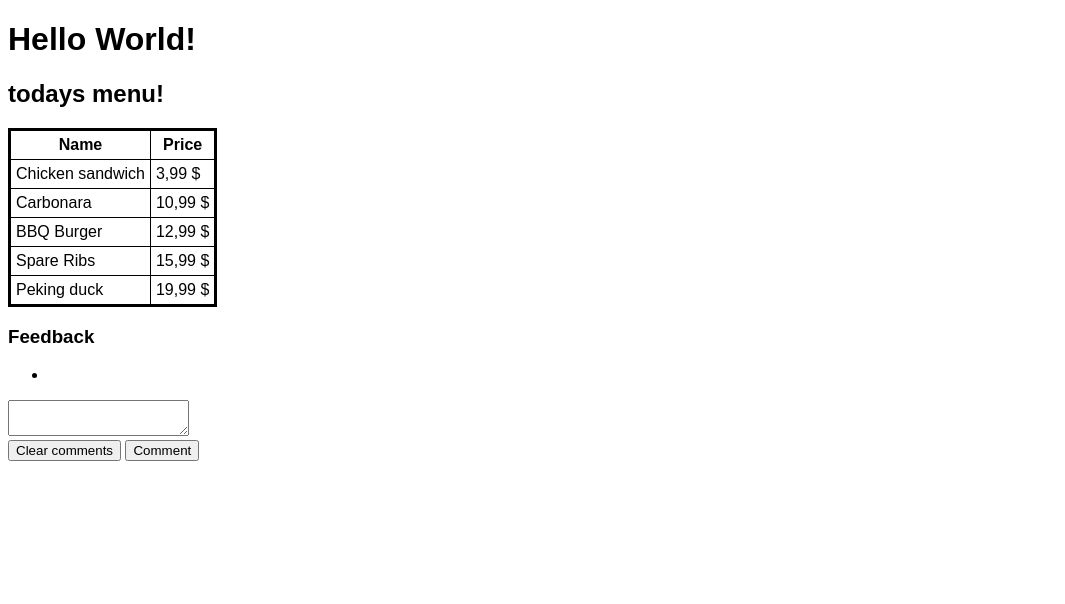
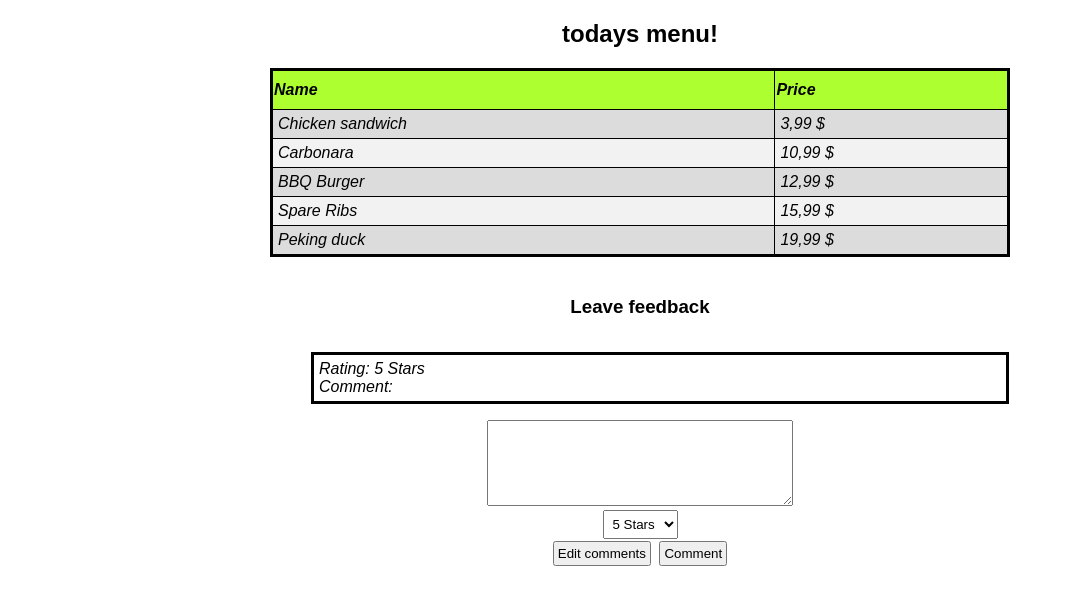
Before and after one commit to GouchinHub/WebAppsWeek1, a website built with Parcel: page index.html in a window 1280 px wide. Both pictures are taken after a click on the button "Comment". Shown: the whole page, without its empty margins (0-1065 px from the left). Built offline with nearby package versions, Linux system fonts and the light colour scheme.

Commit message:
Week 2 exercise 1-5

```diff
--- a/index.html
+++ b/index.html
@@ -1,28 +1,41 @@
 <!DOCTYPE html>
 <html>
   <head>
-    <title>Parcel Sandbox</title>
-    <meta charset="UTF-8" />
+    <link rel="stylesheet" type="text/css" href="./src/styles.css" />
   </head>
 
   <body>
-    <h1>Hello World!</h1>
+    <div class="menu-layout">
       <h2>todays menu!</h2>
-    <div id="menu"></div>
+      <div class="header" id="menu"></div>
       <script src="src/menu.js"></script>
-    <h3>Feedback</h3>
-    <div>
+      <div class="area-divider" <div id="feedback-area">
+        <h3>Leave feedback</h3>
+        <div class="header">
           <ul id="list" />
         </div>
         <div>
-      <textarea id="comment"></textarea>
+          <textarea id="commentArea" class="commentArea"></textarea>
+          <div class="rating-divider">
+            <select id="rating" class="rating-select">
+              <option value="5 Stars">5 Stars</option>
+              <option value="4 Stars">4 Stars</option>
+              <option value="3 Stars">3 Stars</option>
+              <option value="2 Stars">2 Stars</option>
+              <option value="1 Star">1 Star</option>
+            </select>
+          </div>
           <div>
-        <button id="remove-comments" onclick="src/add.js">
-          Clear comments
+            <button id="remove-comments">
+              Edit comments
             </button>
-        <button id="add-comment" onclick="src/add.js">Comment</button>
+            <button id="add-comment">
+              Comment
+            </button>
           </div>
         </div>
         <script src="src/handleComments.js"></script>
+      </div>
+    </div>
   </body>
 </html>
--- a/src/handleComments.js
+++ b/src/handleComments.js
@@ -1,17 +1,40 @@
 var list = document.getElementById("list");
 var addButton = document.getElementById("add-comment");
-var removeButton = document.getElementById("remove-comments");
+var removeCommentsButton = document.getElementById("remove-comments");
+var editingModeOn = false;
 
 addButton.onclick = function () {
-  var li = document.createElement("li");
-  var commentArea = document.getElementById("comment");
-  li.innerText = commentArea.value;
-  list.appendChild(li);
+  var commentDiv = document.createElement("div");
+  var commentArea = document.getElementById("commentArea");
+  var rating = document.getElementById("rating");
+  commentDiv.className = "comment";
+  commentDiv.innerHTML =
+    `
+  <div id="comment-rating" class="comment-rating">Rating: ` +
+    rating.value +
+    `</div>
+  <div id="comment-text" class="comment-text"/>Comment: ` +
+    commentArea.value +
+    `</div>
+  <button id="remove" class="remove-comment" onclick="return this.parentNode.remove();">X</button
+  `;
+  list.appendChild(commentDiv);
   commentArea.value = "";
 };
 
-removeButton.onclick = function () {
-  if (window.confirm("Are you sure you want to clear all comments?"))
-    list.innerHTML = "";
-  else window.close();
+removeCommentsButton.onclick = function () {
+  var removeBtn = document.getElementsByClassName("remove-comment");
+  if (!editingModeOn) {
+    editingModeOn = !editingModeOn;
+    removeCommentsButton.innerText = "Stop editing";
+    for (var i = 0; i < removeBtn.length; i++) {
+      removeBtn[i].style.display = "block";
+    }
+  } else {
+    editingModeOn = !editingModeOn;
+    removeCommentsButton.innerText = "Edit comments";
+    for (var i = 0; i < removeBtn.length; i++) {
+      removeBtn[i].style.display = "none";
+    }
+  }
 };
--- /dev/null
+++ b/src/menu-styles.css
@@ -0,0 +1,24 @@
+body {
+  font-family: sans-serif;
+}
+table {
+  border: 3px solid black;
+  border-collapse: collapse;
+}
+table td {
+  padding: 5px;
+  border-right: 1px solid black;
+  border-top: 1px solid black;
+}
+tr:nth-child(even) {
+  background-color: gainsboro;
+}
+th {
+  border-right: 1px solid black;
+  background-color: greenyellow;
+  padding-bottom: 10px;
+  padding-top: 10px;
+}
+.table {
+  width: 100%;
+}
--- a/src/menu.js
+++ b/src/menu.js
@@ -1,7 +1,7 @@
-import "./styles.css";
+import "./menu-styles.css";
 
 document.getElementById("menu").innerHTML = `
-<table>
+<table class="table" id="menu-table">
       <tr>
         <th>
           Name
@@ -52,3 +52,6 @@ document.getElementById("menu").innerHTML = `
       </tr>
     </table>
 `;
+
+document.getElementById("menu-table").style.textAlign = "left";
+document.getElementById("menu-table").style.backgroundColor = "#f2f2f2";
--- a/src/styles.css
+++ b/src/styles.css
@@ -1,16 +1,45 @@
 body {
-  font-family: sans-serif;
+  font-family: Garamond;
 }
-table {
+
+button {
+  padding: 3px;
+  margin: 2px;
+}
+
+.header {
+  font-style: italic;
+  align-content: center;
+}
+
+.menu-layout {
+  text-align: center;
+  max-width: 740px;
+  margin: auto;
+}
+.area-divider {
+  padding-top: 20px;
+}
+.rating-divider {
+  align-self: center;
+}
+.rating-select {
+  padding: 5px;
+}
+
+.comment {
+  text-align: left;
+
+  margin: 1px;
   border: 3px solid black;
-  border-collapse: collapse;
+  padding: 5px;
 }
-table td {
-  padding: 5px;
-  border-right: 1px solid black;
-  border-top: 1px solid black;
+
+.commentArea {
+  width: 300px;
+  height: 80px;
 }
-table th {
-  padding: 5px;
-  border-right: 1px solid black;
+
+.remove-comment {
+  display: none;
 }
```
Lines whose indentation alone changed are shown as unchanged.
